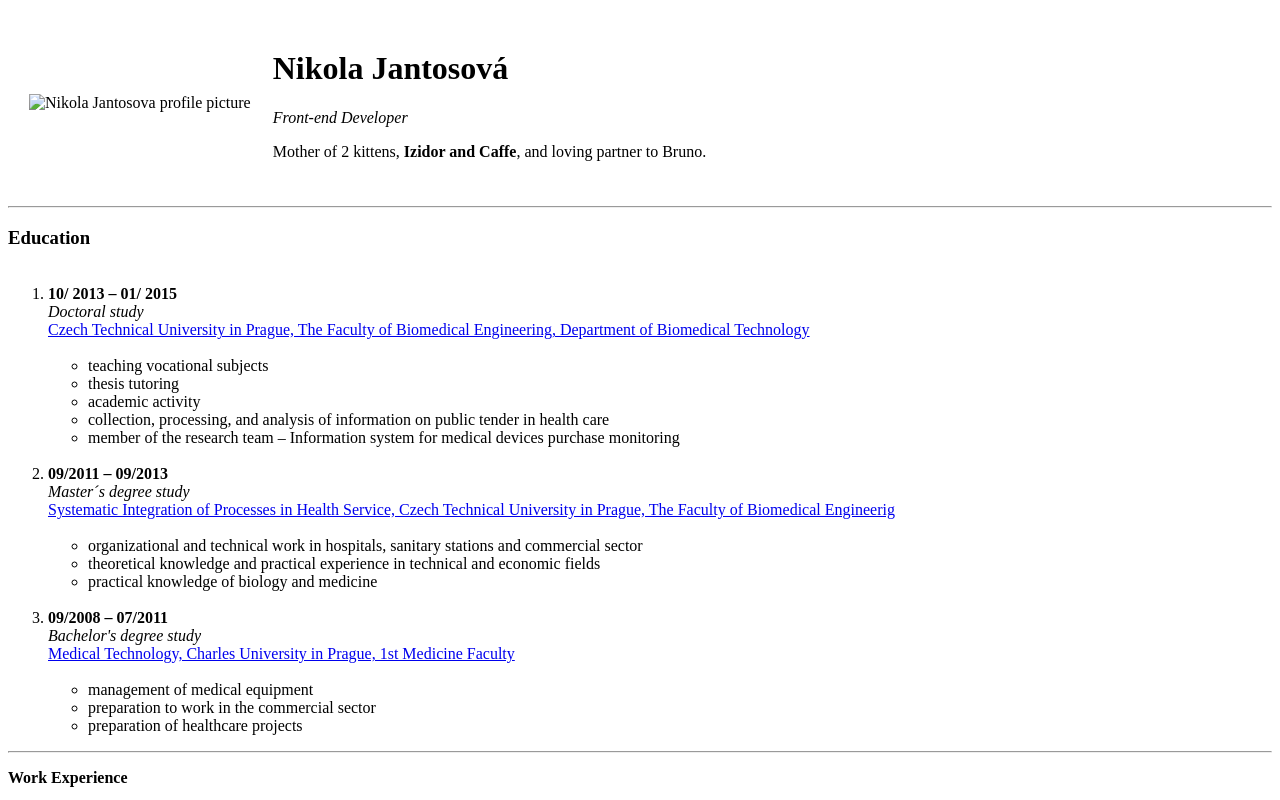
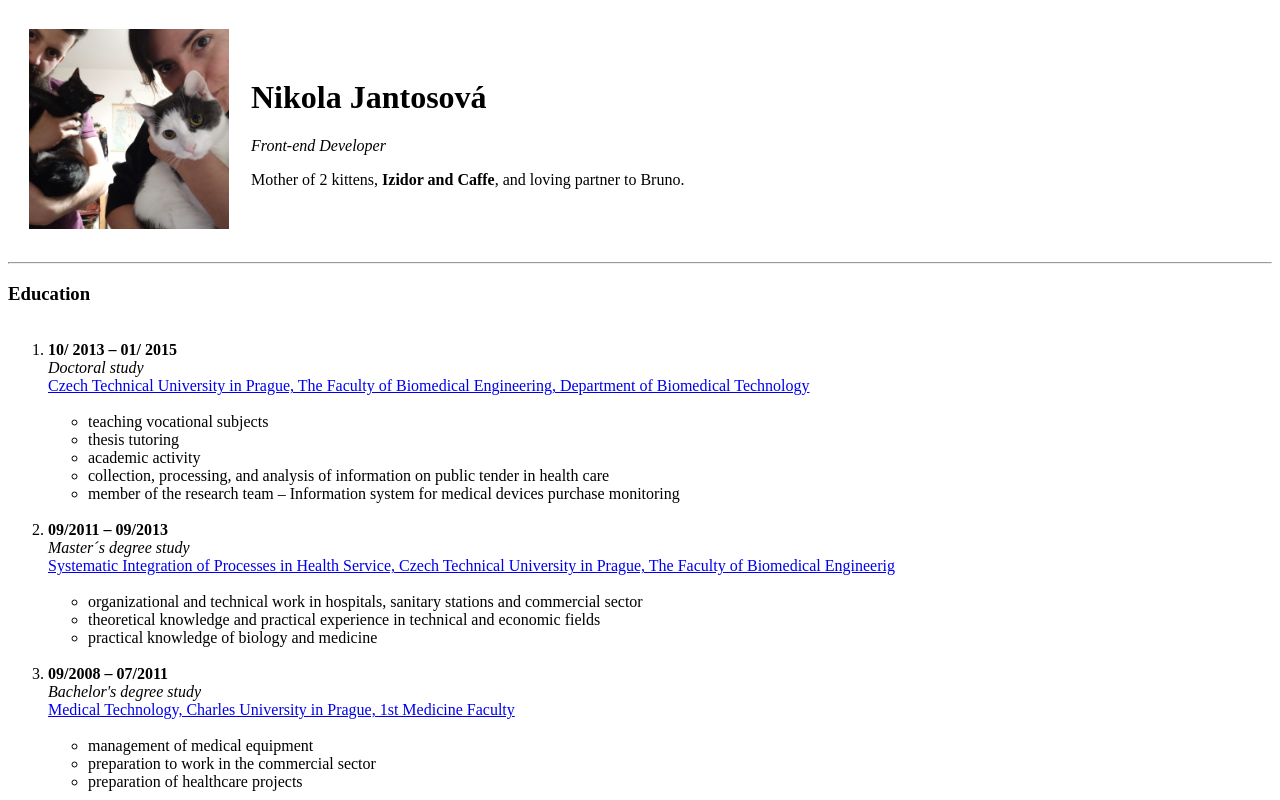
Before and after one commit to Cafdor/Brukola-Cafdor, a plain HTML site: page index.html in a window 1280 px wide. Shown: the top 800 px of the page. Drawn offline with Linux system fonts and the light colour scheme.

Commit message:
Update - profile picture

```diff
--- a/index.html
+++ b/index.html
@@ -7,7 +7,7 @@
 </head>
 <table cellspacing="20">
   <tr>
-    <td><img src="C:\Users\Brukola\Desktop\Web development\HTML - Personal Side\Family.jpeg" width="200" height="200" alt="Nikola Jantosova profile picture"></td>
+    <td><img src="images/Family.jpeg" width="200" height="200" alt="Nikola Jantosova profile picture"></td>
     <td><h1>Nikola Jantosová</h1>
     <p> <em>Front-end Developer</em></p>
     <p>Mother of 2 kittens, <strong>Izidor and Caffe</strong>, and loving partner to Bruno. </p></td>
```
